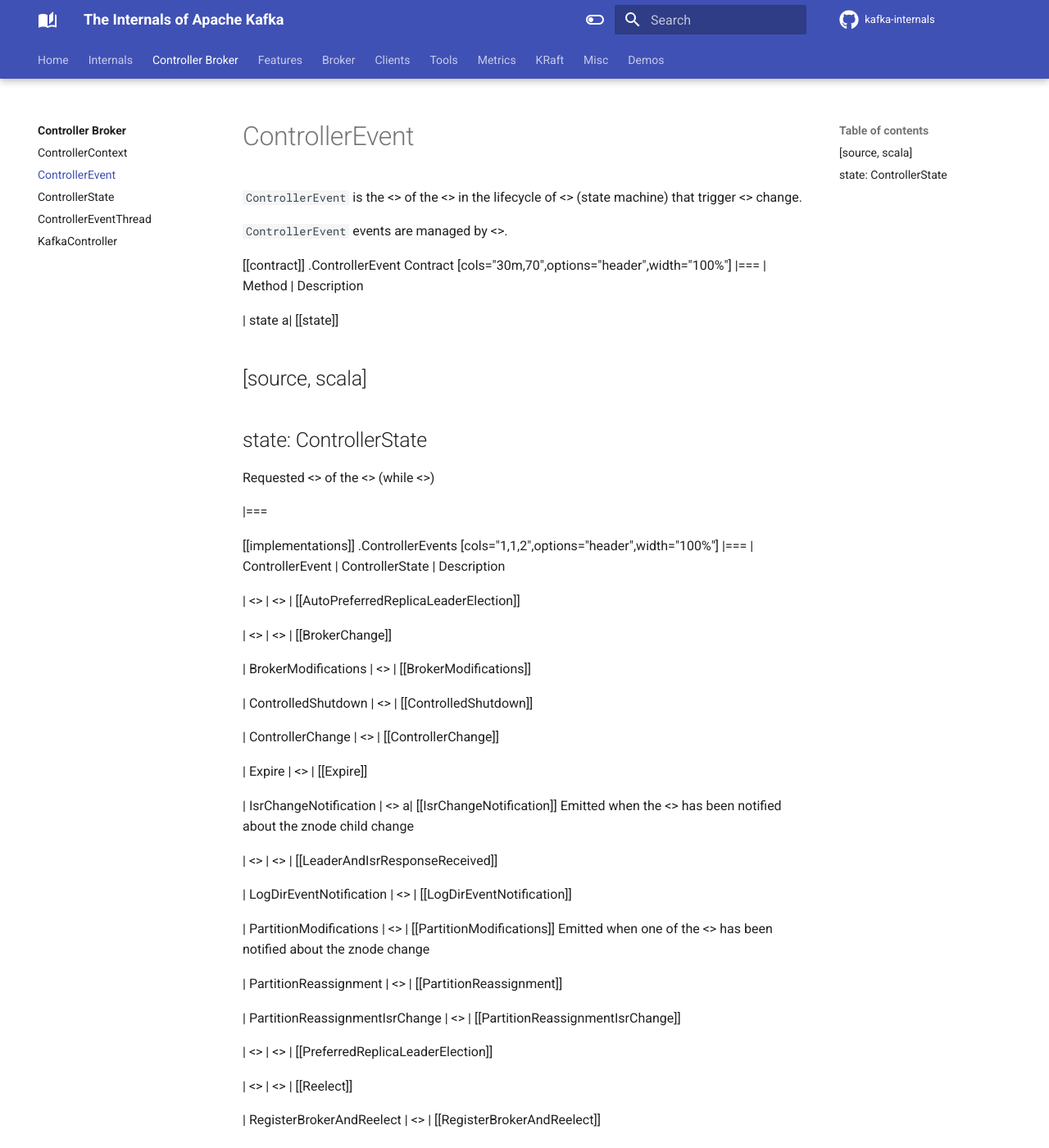
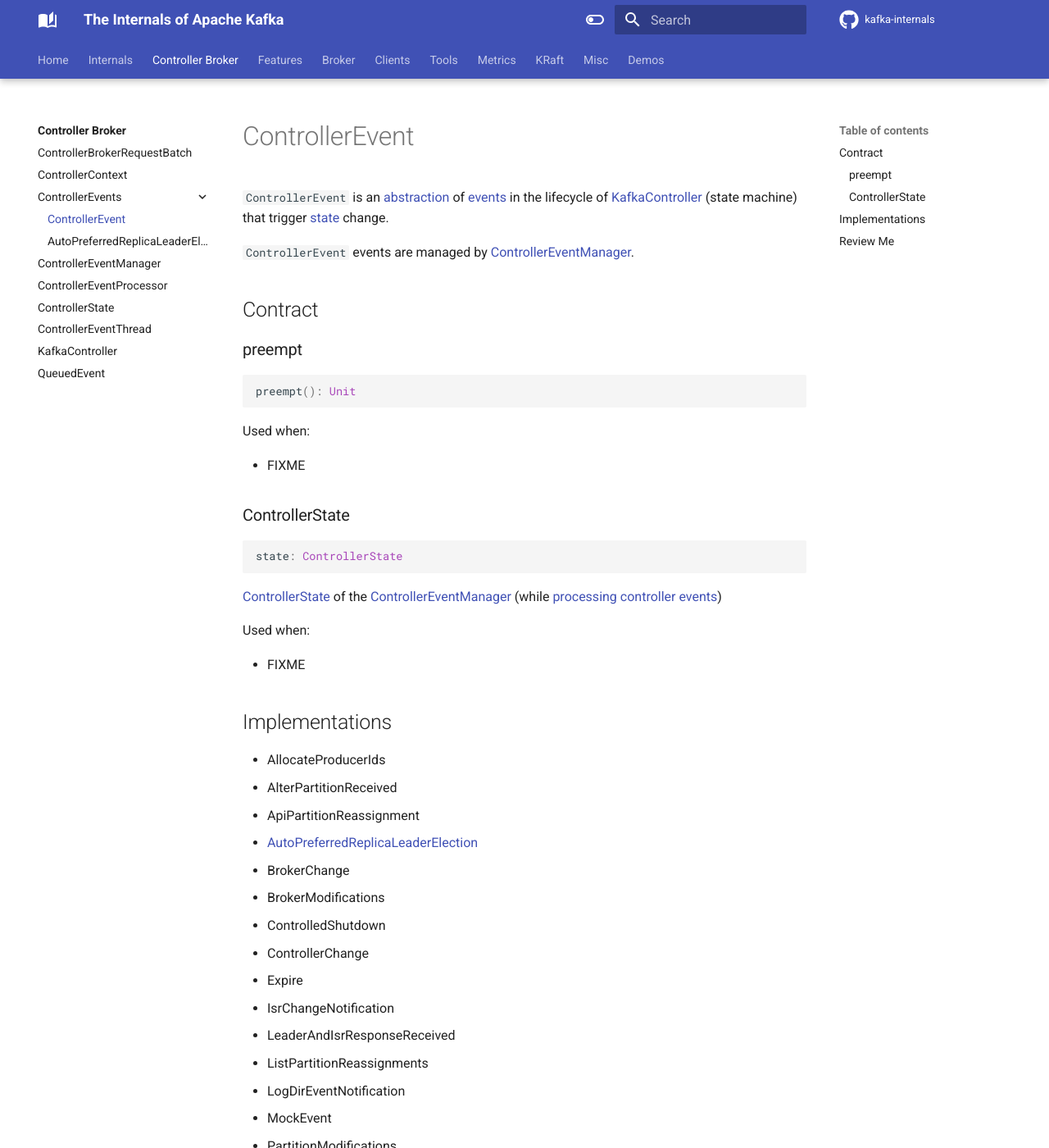
Before and after one commit to japila-books/kafka-internals, an MkDocs documentation site: the page built from docs/controller/ControllerEvent.md, in a window 1280 px wide and 1400 px high. Shown: the whole window at 82% size. Built offline with MkDocs 1.6.1 and Material for MkDocs 9.7.7, drawn with Linux system fonts in a browser that asks for light colours; comment, search, counter and statistics services are not loaded; some of the changed text lies outside the part shown.

Commit message:
Controller Events

````diff
--- a/docs/controller/ControllerEvent.md
+++ b/docs/controller/ControllerEvent.md
@@ -1,27 +1,66 @@
 # ControllerEvent
 
-`ControllerEvent` is the <<contract, contract>> of the <<implementations, events>> in the lifecycle of <<kafka-controller-KafkaController.adoc#, KafkaController>> (state machine) that trigger <<state, state>> change.
+`ControllerEvent` is an [abstraction](#contract) of [events](#implementations) in the lifecycle of [KafkaController](KafkaController.md) (state machine) that trigger [state](#state) change.
 
-`ControllerEvent` events are managed by <<kafka-controller-ControllerEventManager.adoc#, ControllerEventManager>>.
+`ControllerEvent` events are managed by [ControllerEventManager](ControllerEventManager.md).
 
-[[contract]]
-.ControllerEvent Contract
-[cols="30m,70",options="header",width="100%"]
-|===
-| Method
-| Description
+## Contract
 
-| state
-a| [[state]]
+### <span id="preempt"> preempt
 
-[source, scala]
-----
+```scala
+preempt(): Unit
+```
+
+Used when:
+
+* FIXME
+
+### <span id="state"> ControllerState
+
+```scala
 state: ControllerState
-----
+```
 
-Requested <<kafka-controller-ControllerState.adoc#, ControllerState>> of the <<kafka-controller-ControllerEventManager.adoc#, ControllerEventManager>> (while <<kafka-controller-ControllerEventThread.adoc#doWork, processing a controller event>>)
+[ControllerState](ControllerState.md) of the [ControllerEventManager](ControllerEventManager.md) (while [processing controller events](ControllerEventThread.md#doWork))
 
-|===
+Used when:
+
+* FIXME
+
+## Implementations
+
+* AllocateProducerIds
+* AlterPartitionReceived
+* ApiPartitionReassignment
+* [AutoPreferredReplicaLeaderElection](events/AutoPreferredReplicaLeaderElection.md)
+* BrokerChange
+* BrokerModifications
+* ControlledShutdown
+* ControllerChange
+* Expire
+* IsrChangeNotification
+* LeaderAndIsrResponseReceived
+* ListPartitionReassignments
+* LogDirEventNotification
+* MockEvent
+* PartitionModifications
+* PartitionReassignmentIsrChange
+* Reelect
+* RegisterBrokerAndReelect
+* ReplicaLeaderElection
+* ShutdownEventThread
+* Startup
+* TopicChange
+* TopicDeletion
+* TopicDeletionStopReplicaResponseReceived
+* TopicUncleanLeaderElectionEnable
+* UncleanLeaderElectionEnable
+* UpdateFeatures
+* UpdateMetadataResponseReceived
+* ZkPartitionReassignment
+
+## Review Me
 
 [[implementations]]
 .ControllerEvents
--- a/mkdocs.yml
+++ b/mkdocs.yml
@@ -141,11 +141,17 @@ nav:
       - zk/KafkaZkClient.md
   - Controller Broker:
     - controller/index.md
+    - ControllerBrokerRequestBatch: controller/ControllerBrokerRequestBatch.md
     - controller/ControllerContext.md
-    - controller/ControllerEvent.md
+    - ControllerEvents:
+      - ControllerEvent: controller/ControllerEvent.md
+      - AutoPreferredReplicaLeaderElection: controller/events/AutoPreferredReplicaLeaderElection.md
+    - controller/ControllerEventManager.md
+    - ControllerEventProcessor: controller/ControllerEventProcessor.md
     - controller/ControllerState.md
     - controller/ControllerEventThread.md
     - controller/KafkaController.md
+    - QueuedEvent: controller/QueuedEvent.md
   - Features:
     - Consumer Groups:
       - consumer-groups/index.md
````
Also changed, not shown: docs/controller/ControllerBrokerRequestBatch.md (added, +3 -0 lines), docs/controller/ControllerEventManager.md (added, +102 -0 lines), docs/controller/ControllerEventProcessor.md (added, +35 -0 lines), docs/controller/ControllerEventThread.md (+8 -5 lines), docs/controller/KafkaController.md (+35 -0 lines), docs/controller/QueuedEvent.md (added, +45 -0 lines), docs/controller/events/AutoPreferredReplicaLeaderElection.md (added, +14 -0 lines), docs/images/ControllerEventManager-jconsole.png (added), docs/images/ControllerEventManager.png (added), docs/images/ControllerEventThread-doWork.png (added), 2 other files.
